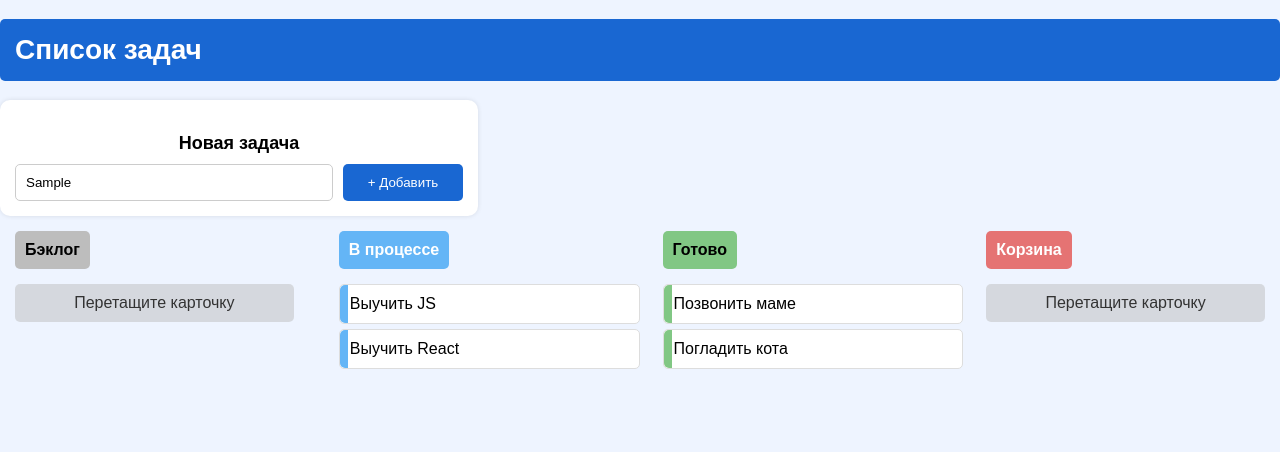
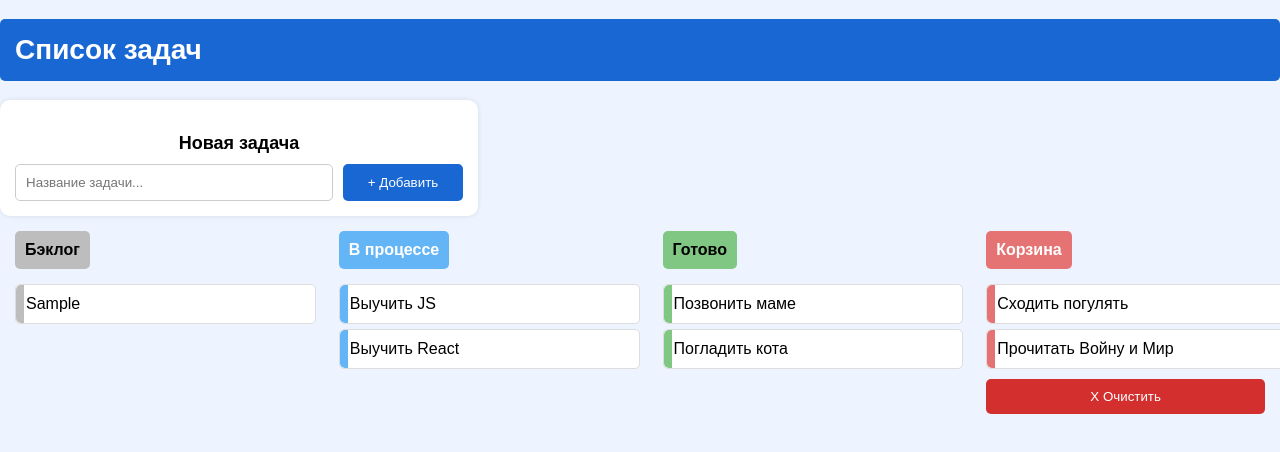
Before and after one commit to kryantseva/kryantseva.github.io, a plain HTML site: page index.html in a window 1280 px wide. Both pictures are taken after typing "Sample" into the empty fields and a click on the button "+ Добавить". Drawn offline with Linux system fonts and the light colour scheme.

Commit message:
Промежуточные изменения перед merge

```diff
--- a/src/main.js
+++ b/src/main.js
@@ -1,5 +1,5 @@
 import HeaderComponent from './view/header-component.js';
-import AddTaskComponent from './view/add-task-component.js';
+import FormAddTaskComponent from './view/form-add-task-component.js';
 import TasksBoardPresenter from './presenter/tasks-board-presenter.js';
 import { render, RenderPosition } from './framework/render.js';
 import TasksModel from './model/tasks-model.js';
@@ -8,14 +8,21 @@ const boardAppContainer = document.querySelector('.board-app');
 const addTaskContainer = document.querySelector('.add-task');
 const taskboardContainer = document.querySelector('.taskboard');
 
-render(new HeaderComponent(), boardAppContainer, RenderPosition.BEFOREBEGIN);
-render(new AddTaskComponent(), addTaskContainer);
-
 const tasksModel = new TasksModel();
-
 const tasksBoardPresenter = new TasksBoardPresenter({
-    tasksBoardContainer: taskboardContainer,
-    tasksModel,
+  tasksBoardContainer: taskboardContainer,
+  tasksModel,
 });
 
+function handleNewTaskSubmit(taskTitle) {
+  tasksBoardPresenter.createTask(taskTitle);
+}
+
+const formAddTaskComponent = new FormAddTaskComponent({
+  onFormSubmit: handleNewTaskSubmit,
+});
+
+render(new HeaderComponent(), boardAppContainer, RenderPosition.BEFOREBEGIN);
+render(formAddTaskComponent, addTaskContainer);
+
 tasksBoardPresenter.init();
--- a/src/mock/task.js
+++ b/src/mock/task.js
@@ -34,14 +34,14 @@ export const tasks = [
         title: "Погладить кота",
         status: "done",
     },
-    // {
-    //     id: "8",
-    //     title: "Сходить погулять",
-    //     status: "trash",
-    // },
-    // {
-    //     id: "9",
-    //     title: "Прочитать Войну и Мир",
-    //     status: "trash",
-    // }
+    {
+        id: "8",
+        title: "Сходить погулять",
+        status: "trash",
+    },
+    {
+        id: "9",
+        title: "Прочитать Войну и Мир",
+        status: "trash",
+    }
 ];
--- a/src/model/tasks-model.js
+++ b/src/model/tasks-model.js
@@ -1,9 +1,43 @@
 import { tasks } from '../mock/task.js';
+import { generateId } from '../utils.js';
 
 export default class TasksModel {
   #boardtasks = tasks;
+  #observers = [];
 
   get tasks() {
     return this.#boardtasks;
   }
+
+  getTasksByStatus(status) {
+    return this.#boardtasks.filter(task => task.status === status);
+  }
+
+  addTask(title) {
+    const newTask = {
+      id: generateId(),
+      title,
+      status: 'backlog',
+    };
+    this.#boardtasks.push(newTask);
+    this._notifyObservers();
+    return newTask;
+  }
+
+  updateTasks(newTasks) {
+    this.#boardtasks = newTasks;
+    this._notifyObservers();
+  }
+
+  addObserver(observer) {
+    this.#observers.push(observer);
+  }
+
+  removeObserver(observer) {
+    this.#observers = this.#observers.filter((obs) => obs !== observer);
+  }
+
+  _notifyObservers() {
+    this.#observers.forEach((observer) => observer());
+  }
 }
--- a/src/presenter/tasks-board-presenter.js
+++ b/src/presenter/tasks-board-presenter.js
@@ -11,15 +11,22 @@ export default class TasksBoardPresenter {
   #tasksModel = null;
   #tasksBoardComponent = new TaskBoardComponent();
   #boardTasks = [];
+  #tasksListComponents = {};
 
   constructor({ tasksBoardContainer, tasksModel }) {
     this.#tasksBoardContainer = tasksBoardContainer;
     this.#tasksModel = tasksModel;
+
+    this.#tasksModel.addObserver(this.#handleModelChange.bind(this));
   }
 
   init() {
     this.#boardTasks = [...this.#tasksModel.tasks];
     this.#renderBoard();
+  }
+
+  createTask(title) {
+    this.#tasksModel.addTask(title);
   }
 
   #renderEmptyTaskList(container) {
@@ -28,9 +35,14 @@ export default class TasksBoardPresenter {
 
   #renderClearButton(tasksListComponent) {
     if (this.#boardTasks.some((task) => task.status === Status.TRASH)) {
-      const clearButtonComponent = new ClearTrashButtonComponent();
+      const clearButtonComponent = new ClearTrashButtonComponent({
+        onClick: this.#handleClearTrashButtonClick.bind(this)
+      });
       render(clearButtonComponent, tasksListComponent.element);
       tasksListComponent.setClearButton(clearButtonComponent);
+    } else if (tasksListComponent.clearButton) {
+      tasksListComponent.clearButton.removeElement();
+      tasksListComponent.clearButton = null;
     }
   }
 
@@ -50,12 +62,19 @@ export default class TasksBoardPresenter {
       this.#renderClearButton(tasksListComponent);
     }
 
+    this.#tasksListComponents[status] = tasksListComponent;
+
     return tasksListComponent;
   }
 
   #renderTask(task, container) {
-    const taskComponent = new TaskComponent({ task }); // Передаем объект
+    const taskComponent = new TaskComponent({ task });
     render(taskComponent, container);
+  }
+
+  #clearBoard() {
+    this.#tasksBoardComponent.element.innerHTML = '';
+    this.#tasksListComponents = {};
   }
 
   #renderBoard() {
@@ -66,4 +85,15 @@ export default class TasksBoardPresenter {
       this.#renderTasksList(status, taskSections);
     });
   }
+
+  #handleModelChange() {
+    this.#clearBoard();
+    this.#boardTasks = [...this.#tasksModel.tasks];
+    this.#renderBoard();
+  }
+
+  #handleClearTrashButtonClick() {
+    const updatedTasks = this.#tasksModel.tasks.filter(task => task.status !== Status.TRASH);
+    this.#tasksModel.updateTasks(updatedTasks);
+  }
 }
--- /dev/null
+++ b/src/utils.js
@@ -0,0 +1,3 @@
+export function generateId() {
+    return Math.random().toString(36).substring(2, 15) + Math.random().toString(36).substring(2, 15);
+  }
--- a/src/view/add-task-component.js
+++ /dev/null
@@ -1,17 +0,0 @@
-import { AbstractComponent } from '../framework/view/abstract-component.js';
-
-function createAddTaskComponentTemplate() {
-  return `<div class="new-task-container">
-            <h3 class="task-header">Новая задача</h3>
-            <div class="new-task">
-              <input type="text" placeholder="Название задачи...">
-              <button>+ Добавить</button>
-            </div>
-          </div>`;
-}
-
-export default class AddTaskComponent extends AbstractComponent {
-  get template() {
-    return createAddTaskComponentTemplate();
-  }
-}
--- a/src/view/clear-trash-button-component.js
+++ b/src/view/clear-trash-button-component.js
@@ -5,7 +5,20 @@ function createClearTrashButtonComponentTemplate() {
 }
 
 export default class ClearTrashButtonComponent extends AbstractComponent {
+  #handleClick = null;
+
+  constructor({ onClick }) {
+    super();
+    this.#handleClick = onClick;
+    this.element.addEventListener('click', this.#clickHandler);
+  }
+
   get template() {
     return createClearTrashButtonComponentTemplate();
   }
+
+  #clickHandler = (evt) => {
+    evt.preventDefault();
+    this.#handleClick();
+  };
 }
--- /dev/null
+++ b/src/view/form-add-task-component.js
@@ -0,0 +1,34 @@
+import { AbstractComponent } from '../framework/view/abstract-component.js';
+
+function createFormAddTaskComponentTemplate() {
+  return `<div class="new-task-container">
+            <h3 class="task-header">Новая задача</h3>
+            <form class="new-task" id="add-task-form">
+              <input type="text" placeholder="Название задачи..." id="new-task-title" required>
+              <button type="submit">+ Добавить</button>
+            </form>
+          </div>`;
+}
+
+export default class FormAddTaskComponent extends AbstractComponent {
+  #handleFormSubmit = null;
+
+  constructor({ onFormSubmit }) {
+    super();
+    this.#handleFormSubmit = onFormSubmit;
+    this.element.addEventListener('submit', this.#submitHandler);
+  }
+
+  get template() {
+    return createFormAddTaskComponentTemplate();
+  }
+
+  #submitHandler = (evt) => {
+    evt.preventDefault();
+    const taskTitle = this.element.querySelector('#new-task-title').value.trim();
+    if (taskTitle) {
+      this.#handleFormSubmit(taskTitle);
+      this.element.querySelector('#new-task-title').value = ''; // Очистка поля ввода
+    }
+  };
+}
```
Also changed, not shown: index.html (+0 -1 lines).
